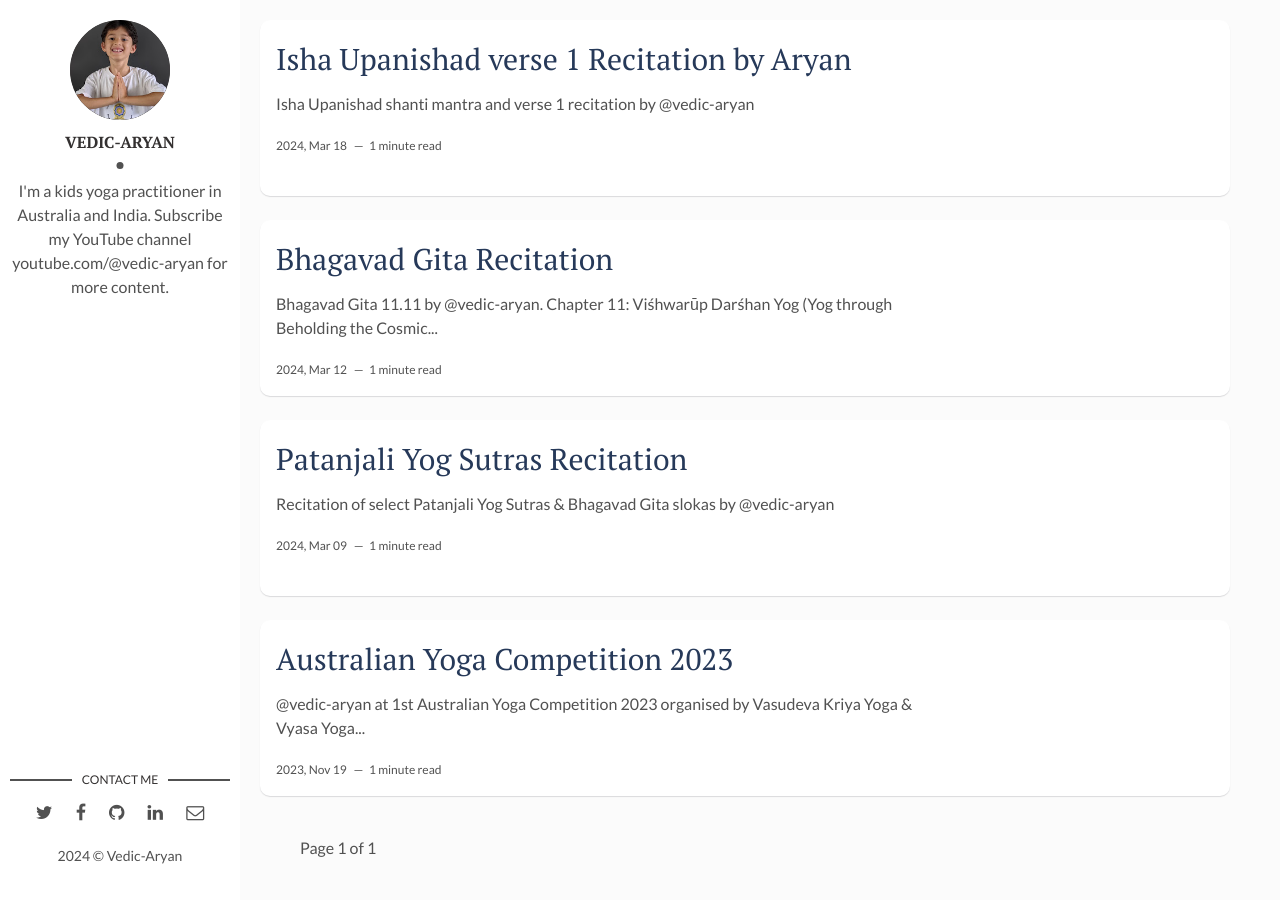
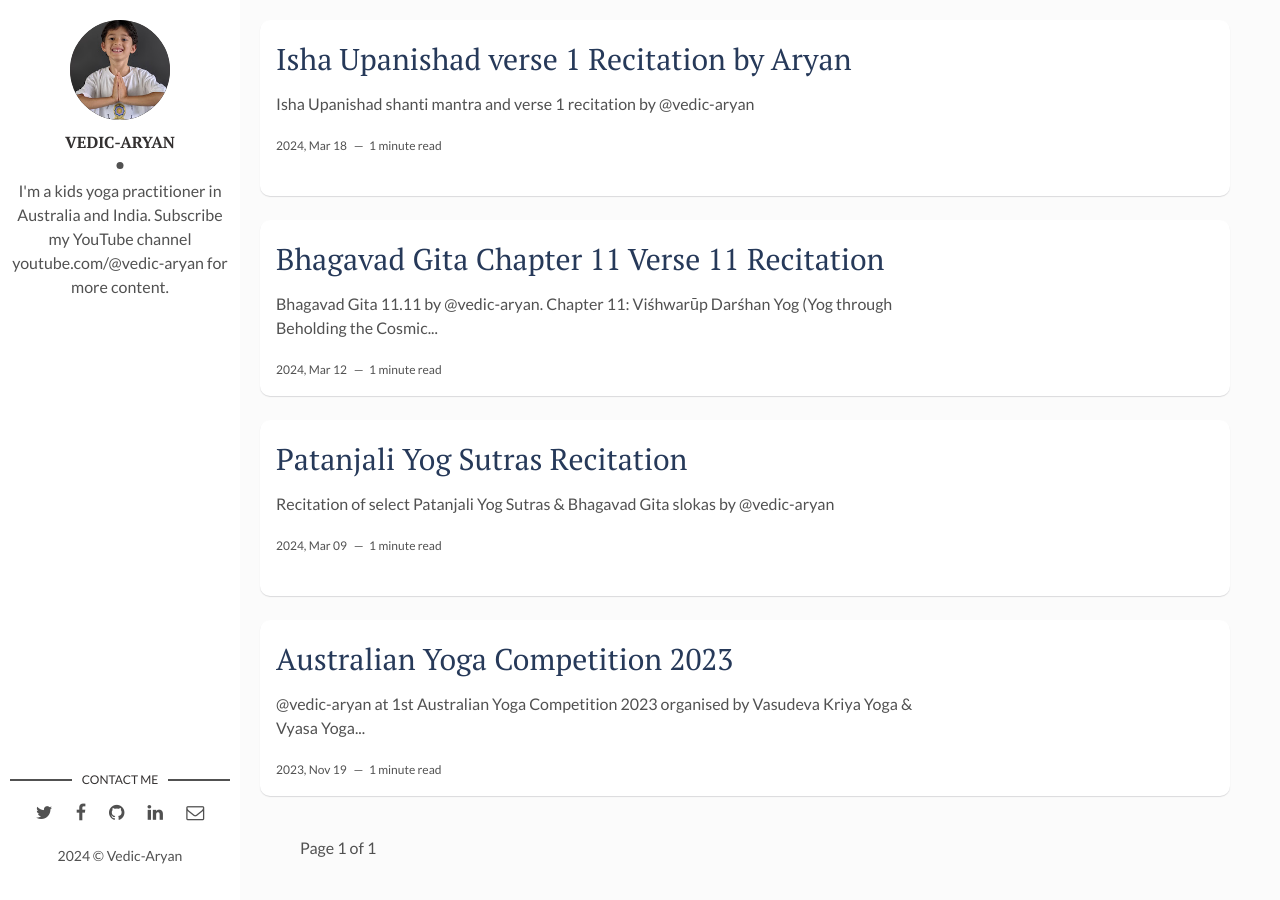
Before and after one commit to vedic-aryan/vedic-aryan.github.io, a Jekyll site: the page built from index.html, in a window 1280 px wide. Built offline with Jekyll 4.4.1, drawn with Linux system fonts in a browser that asks for light colours; the list of posts is cut into pages by our own code.

Commit message:
Update 2024-03-13-bhagavad-gita-11-11-recitation.markdown

```diff
--- a/_posts/2024-03-13-bhagavad-gita-11-11-recitation.markdown
+++ b/_posts/2024-03-13-bhagavad-gita-11-11-recitation.markdown
@@ -1,6 +1,6 @@
 ---
 layout: post
-title: Bhagavad Gita Recitation
+title: Bhagavad Gita Chapter 11 Verse 11 Recitation
 date: 2024-03-13 00:00:00 +0300
 description: Bhagavad Gita 11-11 by vedic-aryan. Chapter 11 Viśhwarūp Darśhan Yog (Yog through Beholding the Cosmic Form of God)
 tags: [Yoga, Bhagavad Gita, Recitation] # add tag
```
